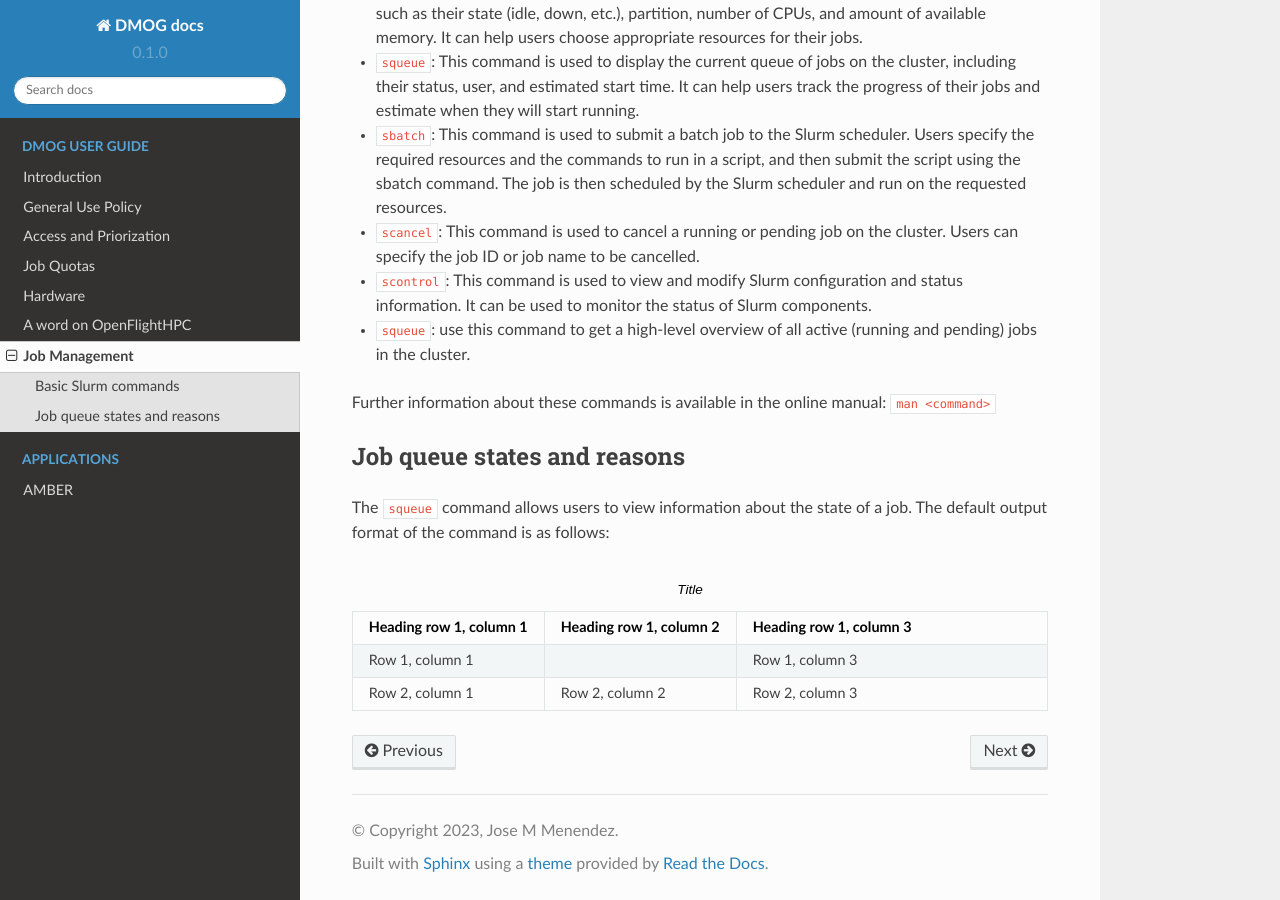
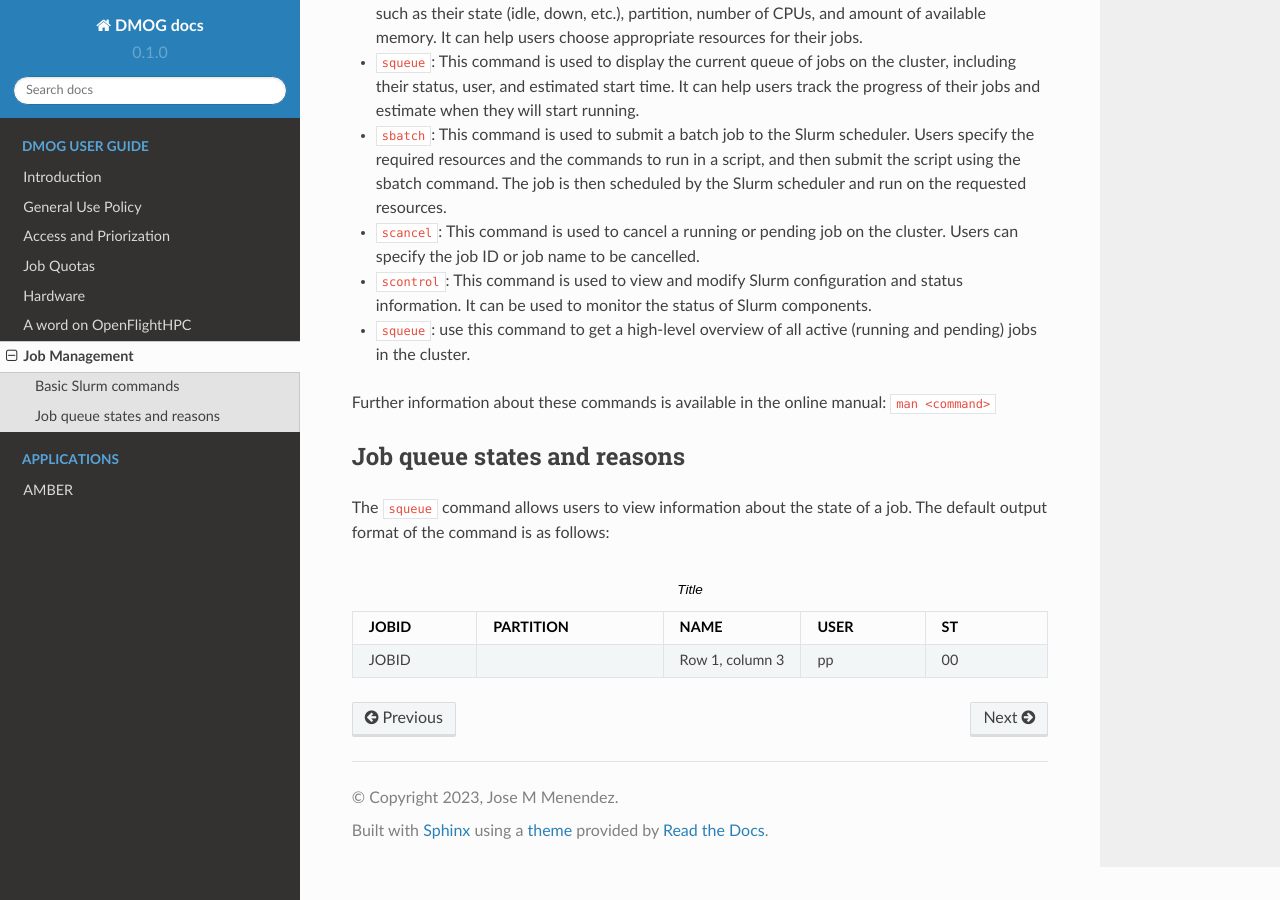
Before and after one commit to jm130/dmogdocs, a Sphinx documentation site: the page built from docs/source/user/jobmanagement.rst, in a window 1280 px wide and 900 px high, scrolled down 579 px. Built offline with Sphinx 7.4.7 and the Read the Docs theme 2.0.0, drawn with Linux system fonts in a browser that asks for light colours.

Commit message:
Update jobmanagement.rst

```diff
--- a/docs/source/user/jobmanagement.rst
+++ b/docs/source/user/jobmanagement.rst
@@ -34,15 +34,16 @@
 The ``squeue`` command allows users to view information about the state of a job. The default output format of the command is as follows:
 
 .. list-table:: Title
-   :widths: 25 25 50
+   :widths: 10 15 10 10 10
    :header-rows: 1
 
-   * - Heading row 1, column 1
-     - Heading row 1, column 2
-     - Heading row 1, column 3
-   * - Row 1, column 1
+   * - JOBID
+     - PARTITION
+     - NAME
+     - USER
+     - ST
+   * - JOBID
      -
      - Row 1, column 3
-   * - Row 2, column 1
-     - Row 2, column 2
-     - Row 2, column 3
+     - pp
+     - 00
```
